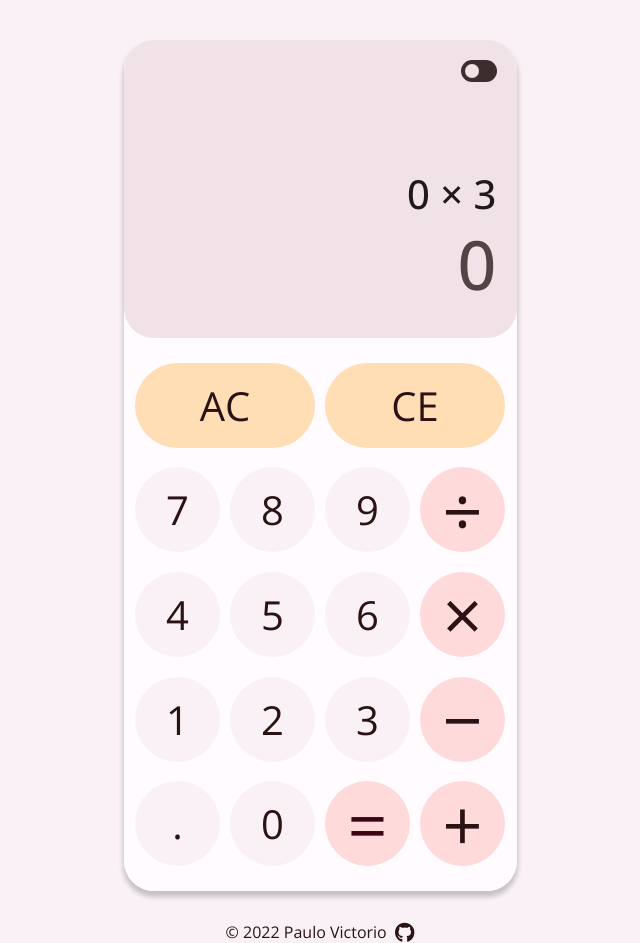
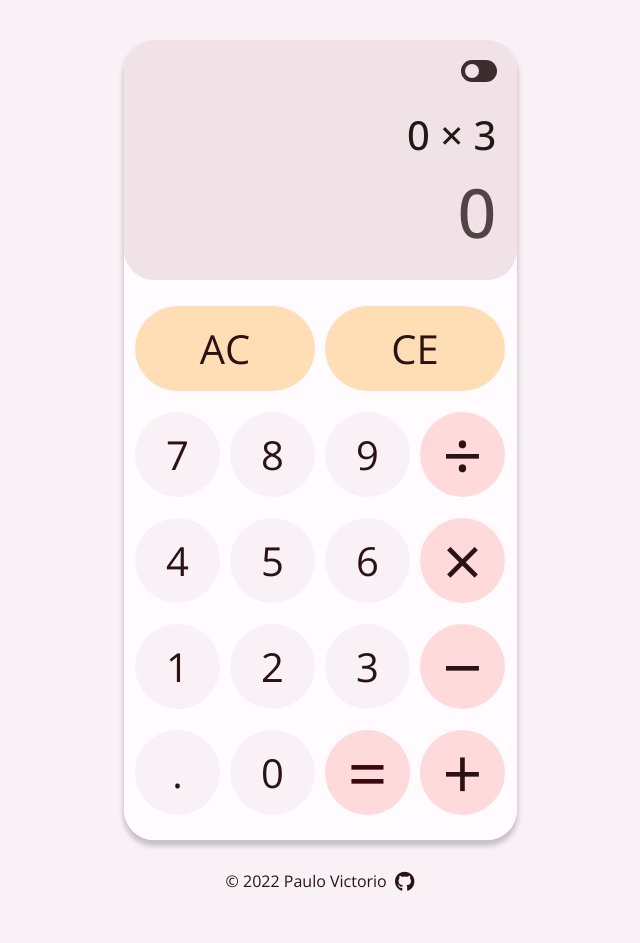
Before and after one commit to pauvictorio/calculator, a plain HTML site: page index.html in a window 1280 px wide. Shown: the whole page, without its empty margins (320-960 px from the left). After the commit the page ends 892 px from the top, so only its background shows below. Drawn offline with nearby package versions, Linux system fonts and the light colour scheme; a web font is replaced by a local one.

Commit message:
Fix display screen

```diff
--- a/css/style.css
+++ b/css/style.css
@@ -15,7 +15,7 @@ body {
 }
 
 main {
-  height: 851px;
+  height: 800px;
   width: 393px;
   margin: 40px auto 30px;
   border-radius: 30px;
@@ -25,7 +25,7 @@ main {
 
 /* Display */
 .container {
-  height: 35%;
+  height: 30%;
   border-radius: 30px 30px 0 0;
 }
 
@@ -42,24 +42,25 @@ main {
   justify-content: end;
   align-items: flex-end;
   padding: 0 20px;
+  user-select: none;
 }
 
 .operation-screen {
   /* background-color: blue; */
   font-size: 40px;
-  height: 40%;
+  height: 25%;
 }
 
 .results-screen {
   /* background-color: aqua; */
   font-size: 68px;
-  height: 30%;
+  height: 40%;
 }
 
 
 /* Buttons Grid */
 .buttons-grid {
-  height: 65%;
+  height: 70%;
   border-radius: 0 0 30px 30px;
   display: grid;
   grid-template-columns: repeat(4, 1fr);
```
